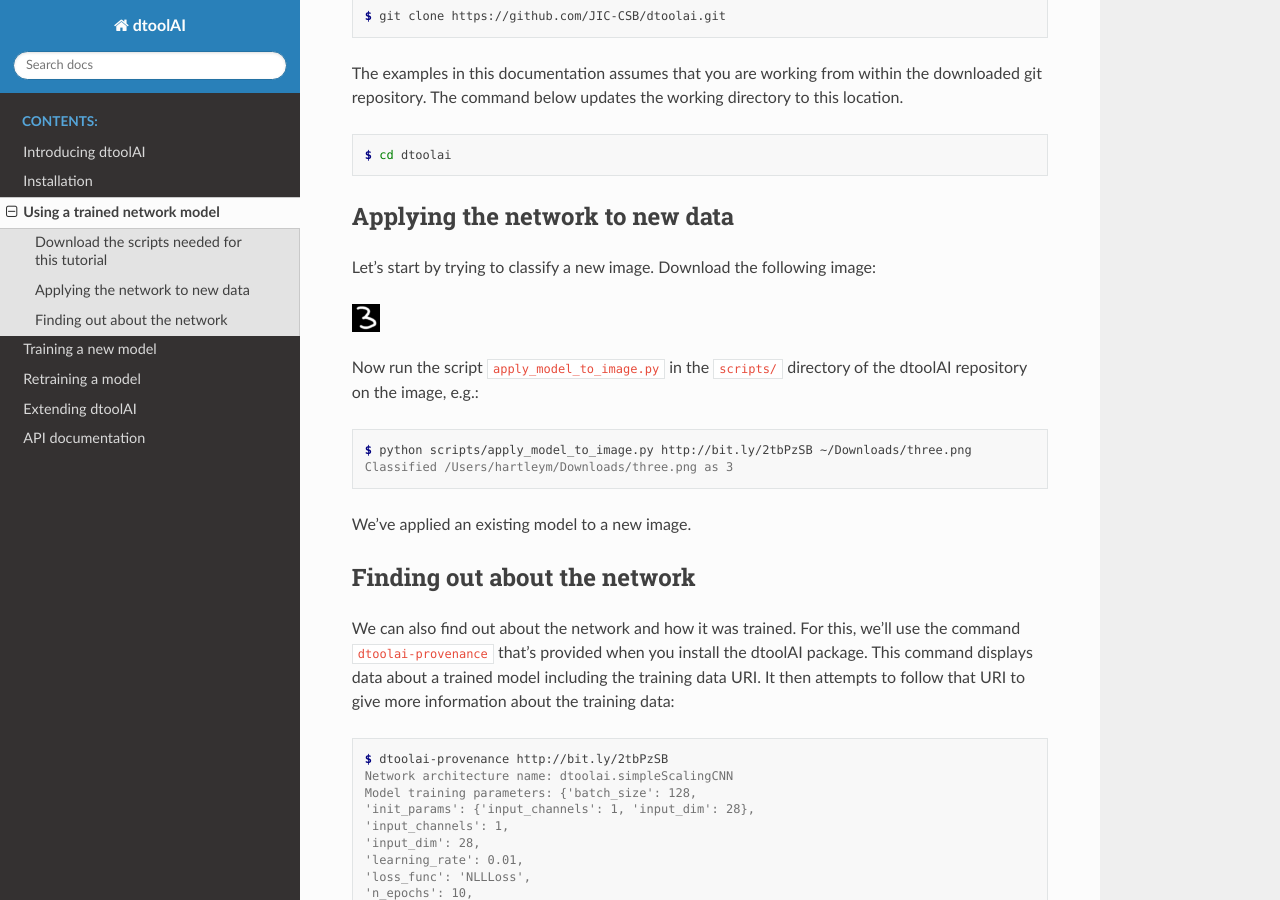
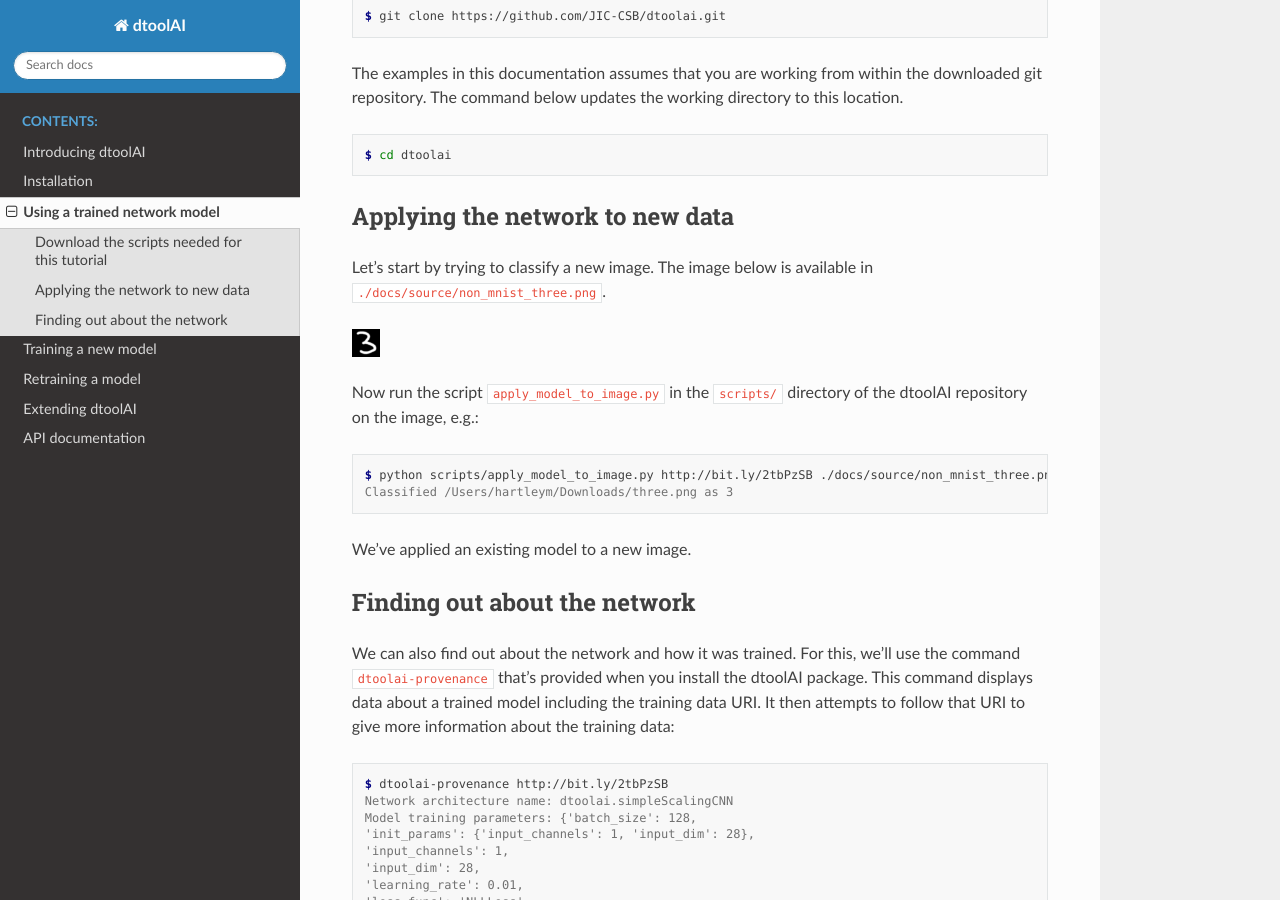
Before and after one commit to JIC-CSB/dtoolai, a Sphinx documentation site: the page built from docs/source/application.rst, in a window 1280 px wide and 900 px high, scrolled down 413 px. Built offline with Sphinx 7.4.7 and the Read the Docs theme 2.0.0, drawn with Linux system fonts in a browser that asks for light colours.

Commit message:
Make use of non_mnist_three.png from within git repo instead of downloaded image

```diff
--- a/docs/source/application.rst
+++ b/docs/source/application.rst
@@ -24,7 +24,7 @@ The examples in this documentation assumes that you are working from within the
 Applying the network to new data
 ~~~~~~~~~~~~~~~~~~~~~~~~~~~~~~~~
 
-Let's start by trying to classify a new image. Download the following image:
+Let's start by trying to classify a new image. The image below is available in ``./docs/source/non_mnist_three.png``.
 
 .. image:: non_mnist_three.png
 
@@ -33,7 +33,7 @@ of the dtoolAI repository on the image, e.g.:
 
 .. code-block:: console
 
-    $ python scripts/apply_model_to_image.py http://bit.ly/2tbPzSB ~/Downloads/three.png
+    $ python scripts/apply_model_to_image.py http://bit.ly/2tbPzSB ./docs/source/non_mnist_three.png
     Classified /Users/hartleym/Downloads/three.png as 3
 
 We've applied an existing model to a new image.
```
